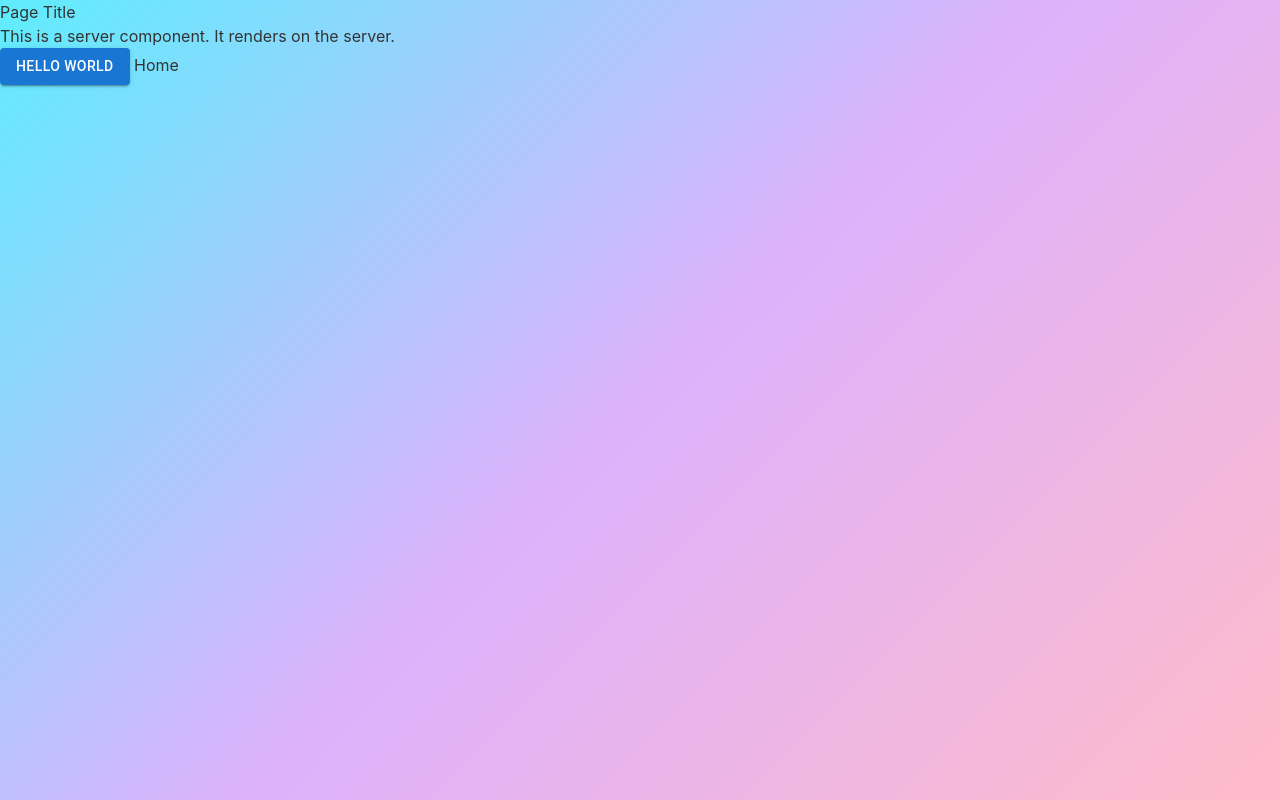
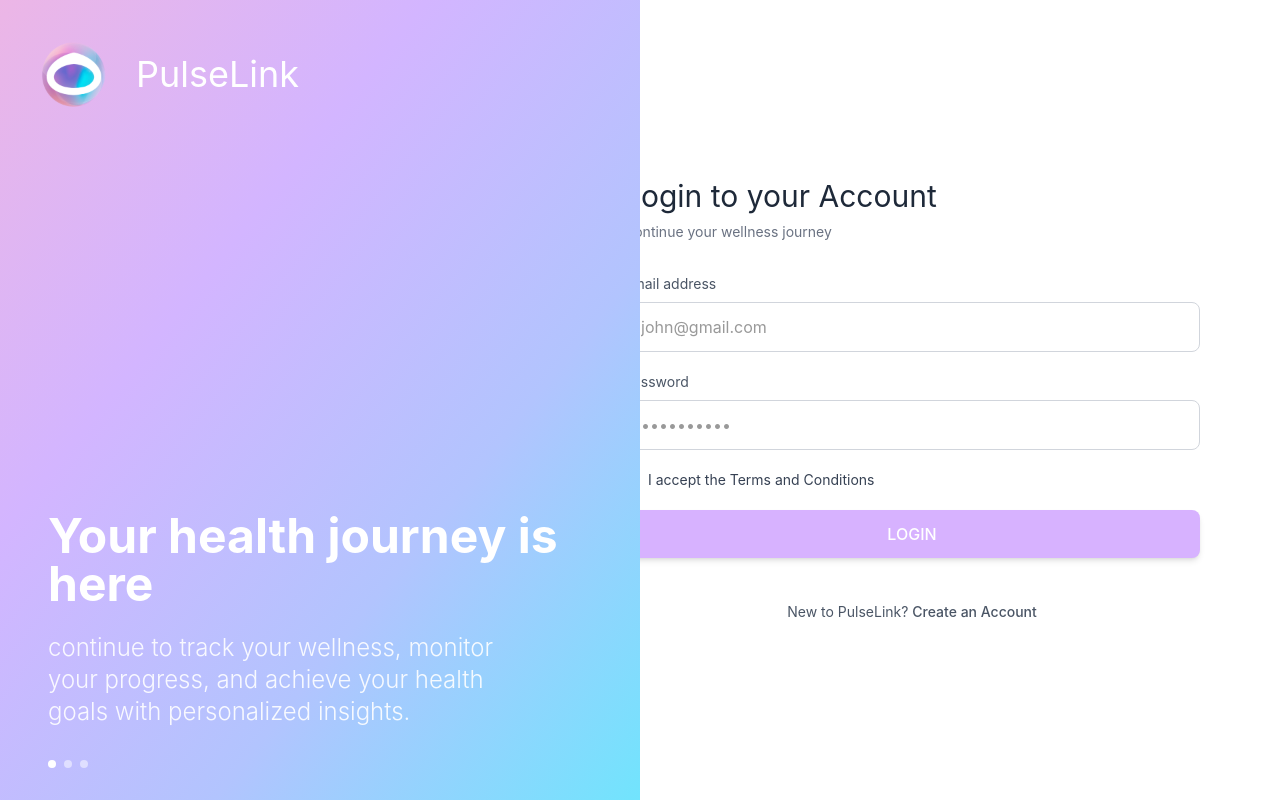
Before and after one commit to Pulse-Software-Inc/pulse-link, a Next.js app: page /auth/login in a window 1280 px wide. Built offline with nearby package versions, Linux system fonts and the light colour scheme.

Commit message:
signup , login , done , cross verify if changed needed

```diff
--- a/src/app/auth/login/page.js
+++ b/src/app/auth/login/page.js
@@ -1,14 +1,124 @@
-import React from 'react';
-import ExampleButton from "@/components/ExampleButton.js"
-import Link from 'next/link'
+'use client';
 
-export default function Page() {
+import React, { useState } from 'react';
+import Link from 'next/link';
+import Image from 'next/image';
+
+export default function LoginPage() {
+  const [email, setEmail] = useState('');
+  const [password, setPassword] = useState('');
+  const [acceptTerms, setAcceptTerms] = useState(false);
+
+  const handleSubmit = (e) => {
+    e.preventDefault();
+    // Handle login logic here
+    console.log('Login attempt:', { email, password, acceptTerms });
+  };
+
   return (
-    <main>
-      <h1>Page Title</h1>
-      <p>This is a server component. It renders on the server.</p>
-      <ExampleButton />
-      <Link href="/"> Home </Link>
-    </main>
+    <div className="flex min-h-screen">
+      {/* Logo in top left - consistent with signup page */}
+      <div className="absolute top-6 left-6 flex items-center gap-3 z-10">
+        <Image
+          src="/PulseLink_logo.svg"
+          alt="PulseLink Logo"
+          width={100}
+          height={100}
+        />
+        <span className="text-white text-4xl">PulseLink</span>
+      </div>
+
+      {/* Left Side - Gradient Background */}
+      <div className="hidden lg:flex lg:w-1/2 bg-[linear-gradient(to_bottom_right,#ECB6E6,#D3B5FF,#B2C4FE,#71E4FD)] relative">
+        {/* Main Content positioned at bottom */}
+        <div className="text-white absolute bottom-8 left-12 right-12">
+          <h1 className="text-5xl font-bold mb-6">Your health journey is here</h1>
+          <p className="text-2xl font-light opacity-90 max-w-md">
+            continue to track your wellness, monitor your progress, and achieve your health goals with personalized insights.
+          </p>
+          <div className="flex gap-2 mt-8">
+            <div className="w-2 h-2 bg-white rounded-full"></div>
+            <div className="w-2 h-2 bg-white/50 rounded-full"></div>
+            <div className="w-2 h-2 bg-white/50 rounded-full"></div>
+          </div>
+        </div>
+      </div>
+
+      {/* Right Side - Login Form */}
+      <div className="flex-1 flex items-center justify-center bg-white p-8">
+        <div className="w-full max-w-xl -ml-24">
+          <div className="mb-8">
+            <h2 className="text-3xl font-normal text-gray-800 mb-2">
+              Login to your Account
+            </h2>
+            <p className="text-gray-500 text-sm">Continue your wellness journey</p>
+          </div>
+
+          <form onSubmit={handleSubmit} className="space-y-5">
+            {/* Email Field */}
+            <div>
+              <label htmlFor="email" className="block text-sm text-gray-600 mb-2">
+                Email address
+              </label>
+              <input
+                type="email"
+                id="email"
+                value={email}
+                onChange={(e) => setEmail(e.target.value)}
+                placeholder="john@gmail.com"
+                className="w-full px-4 py-3 border border-gray-300 rounded-lg focus:outline-none focus:ring-2 focus:ring-purple-400 focus:border-transparent"
+                required
+              />
+            </div>
+
+            {/* Password Field */}
+            <div>
+              <label htmlFor="password" className="block text-sm text-gray-600 mb-2">
+                Password
+              </label>
+              <input
+                type="password"
+                id="password"
+                value={password}
+                onChange={(e) => setPassword(e.target.value)}
+                placeholder="••••••••••"
+                className="w-full px-4 py-3 border border-gray-300 rounded-lg focus:outline-none focus:ring-2 focus:ring-purple-400 focus:border-transparent"
+                required
+              />
+            </div>
+
+            {/* Checkbox */}
+            <div className="flex items-center">
+              <input
+                type="checkbox"
+                id="terms"
+                checked={acceptTerms}
+                onChange={(e) => setAcceptTerms(e.target.checked)}
+                className="w-4 h-4 border-2 border-gray-300 rounded focus:ring-2 focus:ring-purple-400"
+              />
+              <label htmlFor="terms" className="ml-2 text-sm text-gray-700">
+                I accept the Terms and Conditions
+              </label>
+            </div>
+
+            {/* Login Button */}
+            <button
+              type="submit"
+              className="w-full bg-[#D7B2FF] text-white py-3 rounded-lg font-medium hover:bg-[#C89EFF] transition-all duration-200 shadow-md"
+            >
+              LOGIN
+            </button>
+
+            {/* Create Account Link */}
+            <p className="text-center text-sm text-gray-600 mt-6">
+              New to PulseLink?{' '}
+              <Link href="/auth/signup" className="text-[#D7B2FF] font-medium">
+                Create an Account
+              </Link>
+            </p>
+          </form>
+        </div>
+      </div>
+    </div>
   );
 }
--- a/src/app/auth/signup/page.js
+++ b/src/app/auth/signup/page.js
@@ -34,11 +34,11 @@ export default function SignUpPage() {
   };
 
   return (
-    <div className="min-h-screen justify-center p-4">
+    <div className="min-h-screen justify-center p-4 bg-[linear-gradient(to_bottom_right,#ECB6E6,#D3B5FF,#B2C4FE,#71E4FD)]">
       {/* Logo in top left */}
-      <div className="absolute top-6 left-6 flex items-center gap-3">
-        <Image src="/PulseLink_logo.svg" alt="PulseLink" width={40} height={40} />
-        <span className="text-gray-800 text-2xl font-semibold">PulseLink</span>
+      <div className="absolute top-6 left-6 flex items-center gap-3 z-10">
+        <Image src="/PulseLink_logo.svg" alt="PulseLink" width={100} height={100} />
+        <span className="text-white text-4xl">PulseLink</span>
       </div>
 
       {/* Centered Card */}
--- a/src/app/page.js
+++ b/src/app/page.js
@@ -6,7 +6,7 @@ import { useRouter } from "next/navigation";
 export default function LandingPage() {
   const router = useRouter();
   return (
-    <div className="min-h-screen flex items-center justify-center p-4 sm:p-6 md:p-8">
+    <div className="min-h-screen flex items-center justify-center p-4 sm:p-6 md:p-8 bg-[linear-gradient(to_right,#71E4FD,#B2C4FE,#D3B5FF,#FAB9D0)] ">
 
       {/* Main Card */}
       <div className="bg-white rounded-2xl shadow-xl w-full max-w-6xl overflow-hidden">
```
